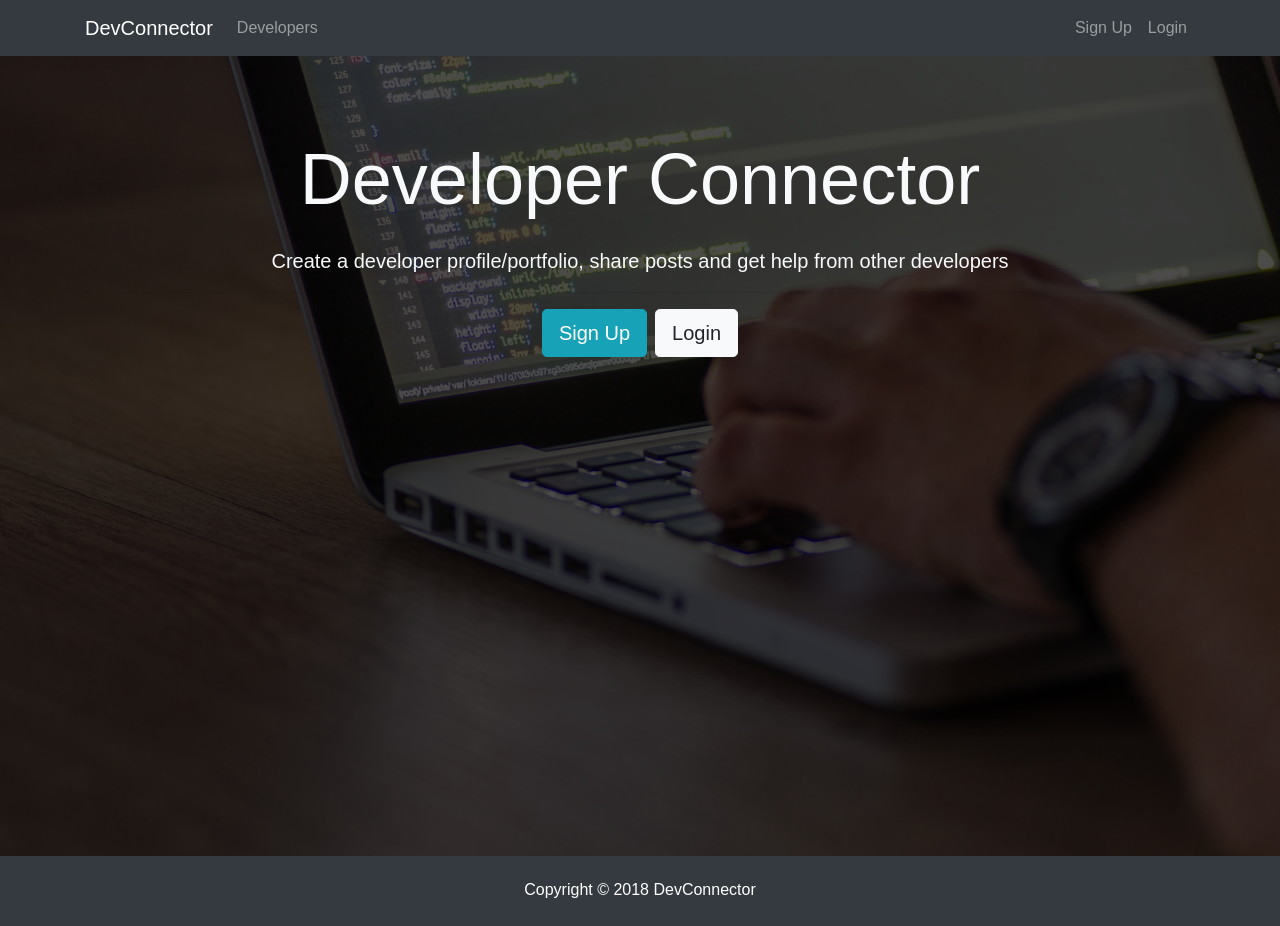
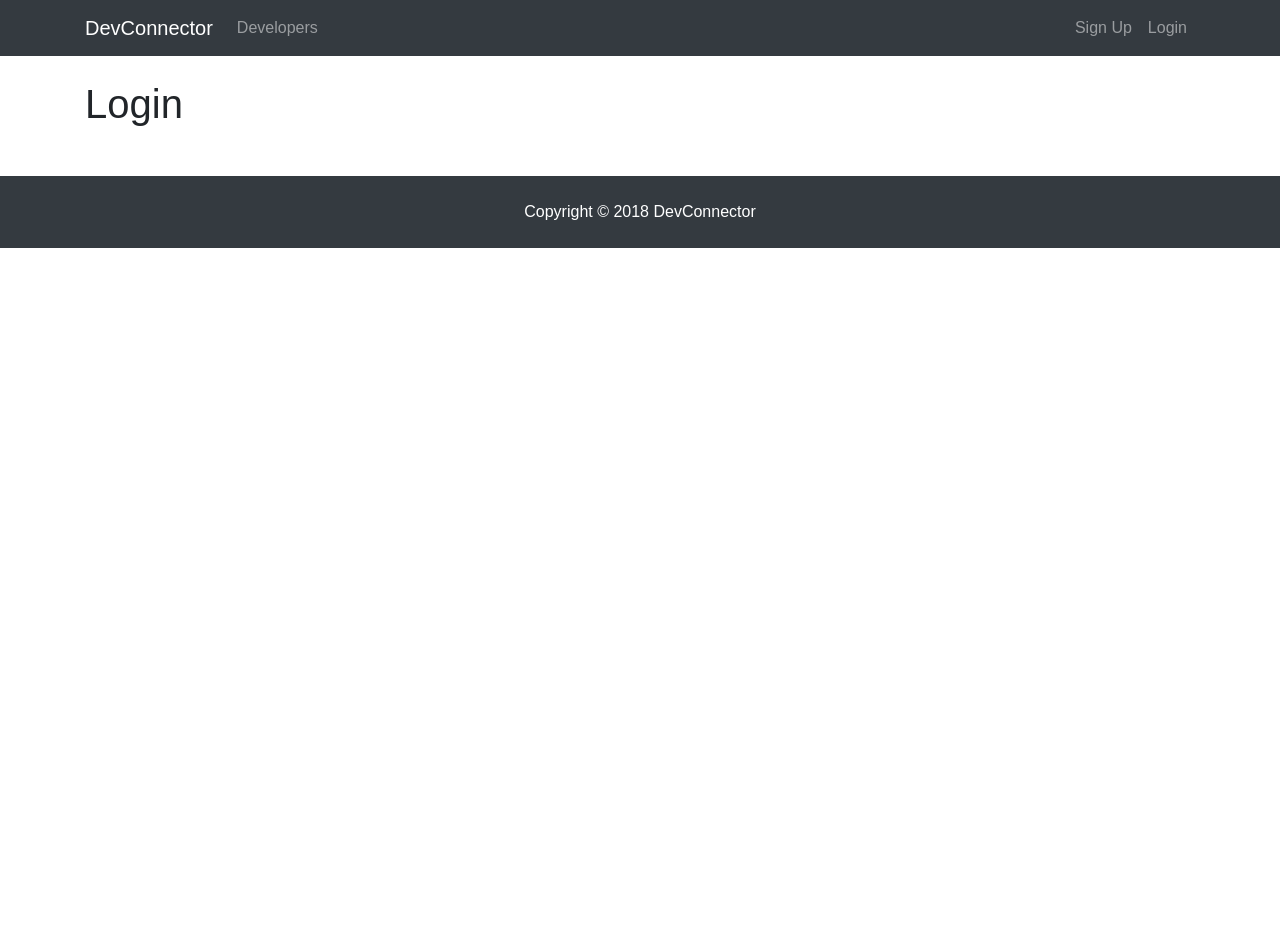
Before and after one commit to mka281/devconnector, a React (Create React App) app in the folder client/: page /login in a window 1280 px wide. After the commit the page ends 800 px from the top, so only its background shows below. Built offline with nearby package versions, Linux system fonts and the light colour scheme.

Commit message:
React Router Setup

```diff
--- a/client/package.json
+++ b/client/package.json
@@ -5,6 +5,7 @@
   "dependencies": {
     "react": "^16.3.2",
     "react-dom": "^16.3.2",
+    "react-router-dom": "^4.2.2",
     "react-scripts": "1.1.4"
   },
   "scripts": {
--- a/client/src/App.js
+++ b/client/src/App.js
@@ -1,19 +1,29 @@
 import React, { Component } from 'react';
+import { BrowserRouter as Router, Route } from 'react-router-dom';
 
 import Navbar from './components/layout/Navbar';
 import Landing from './components/layout/Landing';
 import Footer from './components/layout/Footer';
+import Register from './components/auth/Register';
+import Login from './components/auth/Login';
+
 
 import './App.css';
 
 class App extends Component {
   render() {
     return (
-      <div className="App">
-        <Navbar />
-        <Landing />
-        <Footer />
-      </div>
+      <Router>
+        <div className="App">
+          <Navbar />
+          <Route exact path="/" component={ Landing }/>
+          <div className="container">
+            <Route exact path="/register" component={ Register }/>
+            <Route exact path="/login" component={ Login }/>
+          </div>
+          <Footer />
+        </div>
+      </Router>
     );
   }
 }
--- /dev/null
+++ b/client/src/components/auth/Login.js
@@ -0,0 +1,13 @@
+import React, { Component } from 'react';
+
+class Login extends Component {
+  render() {
+    return (
+      <div>
+        <h1>Login</h1>
+      </div>
+    );
+  }
+}
+
+export default Login;
--- /dev/null
+++ b/client/src/components/auth/Register.js
@@ -0,0 +1,13 @@
+import React, { Component } from 'react';
+
+class Register extends Component {
+  render() {
+    return (
+      <div>
+        <h1>Register</h1>
+      </div>
+    );
+  }
+}
+
+export default Register;
--- a/client/src/components/layout/Landing.js
+++ b/client/src/components/layout/Landing.js
@@ -1,4 +1,5 @@
 import React, { Component } from 'react';
+import { Link } from 'react-router-dom';
 
 class Landing extends Component {
   render() {
@@ -12,8 +13,12 @@
                 </h1>
                 <p className="lead"> Create a developer profile/portfolio, share posts and get help from other developers</p>
                 <hr />
-                <a href="register.html" className="btn btn-lg btn-info mr-2">Sign Up</a>
-                <a href="login.html" className="btn btn-lg btn-light">Login</a>
+                <Link to="/register" className="btn btn-lg btn-info mr-2">
+                  Sign Up
+                </Link>
+                <Link to="/login" className="btn btn-lg btn-light">
+                  Login
+                </Link>
               </div>
             </div>
           </div>
--- a/client/src/components/layout/Navbar.js
+++ b/client/src/components/layout/Navbar.js
@@ -1,11 +1,14 @@
 import React, { Component } from 'react';
+import { Link } from 'react-router-dom';
 
 class Navbar extends Component {
   render() {
     return (
       <nav className="navbar navbar-expand-sm navbar-dark bg-dark mb-4">
         <div className="container">
-          <a className="navbar-brand" href="landing.html">DevConnector</a>
+          <Link className="navbar-brand" to="/">
+            DevConnector
+          </Link>
           <button className="navbar-toggler" type="button" data-toggle="collapse" data-target="#mobile-nav">
             <span className="navbar-toggler-icon"></span>
           </button>
@@ -13,17 +16,22 @@
           <div className="collapse navbar-collapse" id="mobile-nav">
             <ul className="navbar-nav mr-auto">
               <li className="nav-item">
-                <a className="nav-link" href="profiles.html"> Developers
-                </a>
+                <Link className="nav-link" to="/profiles">
+                  Developers
+                </Link>
               </li>
             </ul>
 
             <ul className="navbar-nav ml-auto">
               <li className="nav-item">
-                <a className="nav-link" href="register.html">Sign Up</a>
+                <Link className="nav-link" to="/register">
+                  Sign Up
+                </Link>
               </li>
               <li className="nav-item">
-                <a className="nav-link" href="login.html">Login</a>
+                <Link className="nav-link" to="/login">
+                  Login
+                </Link>
               </li>
             </ul>
           </div>
```
